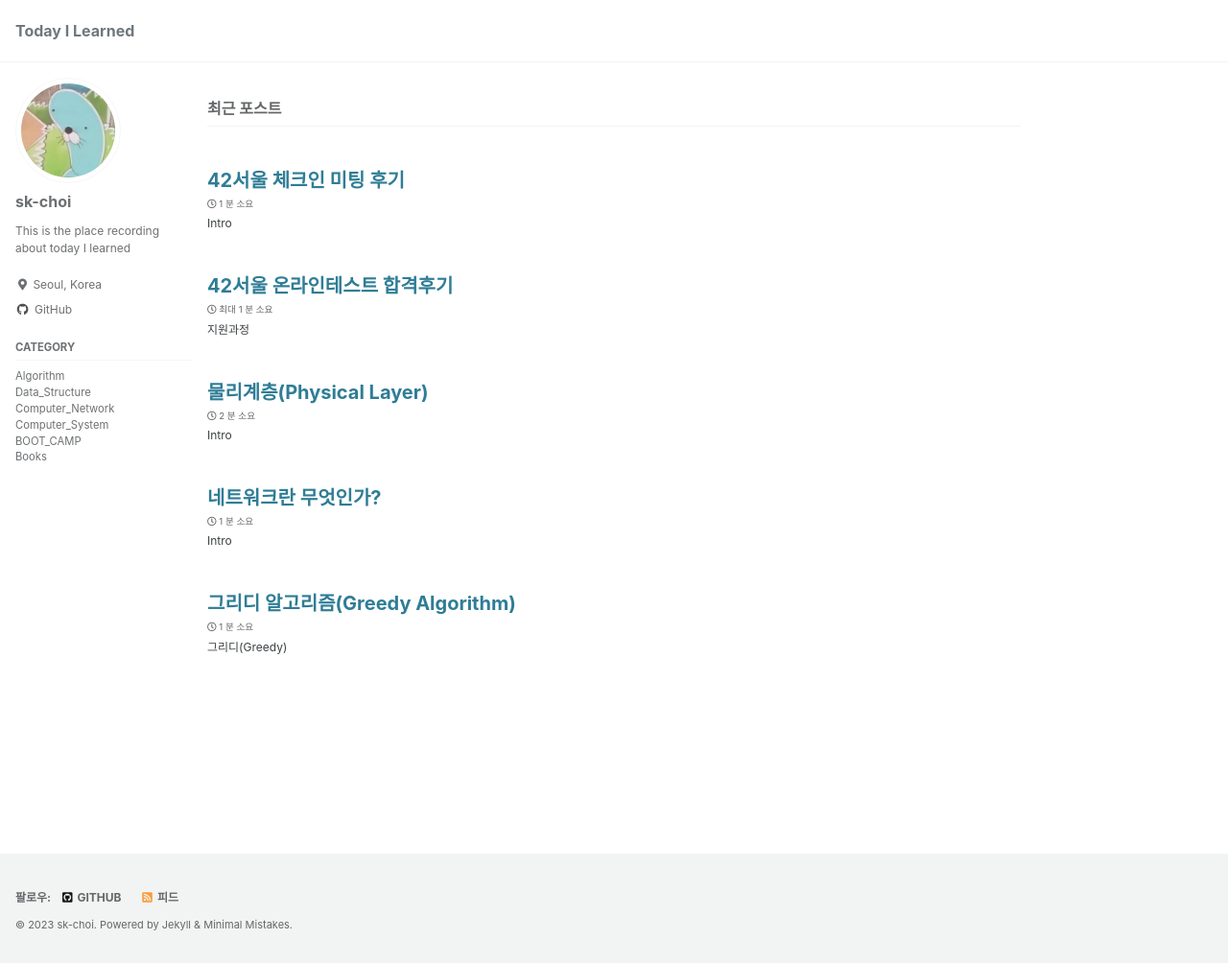
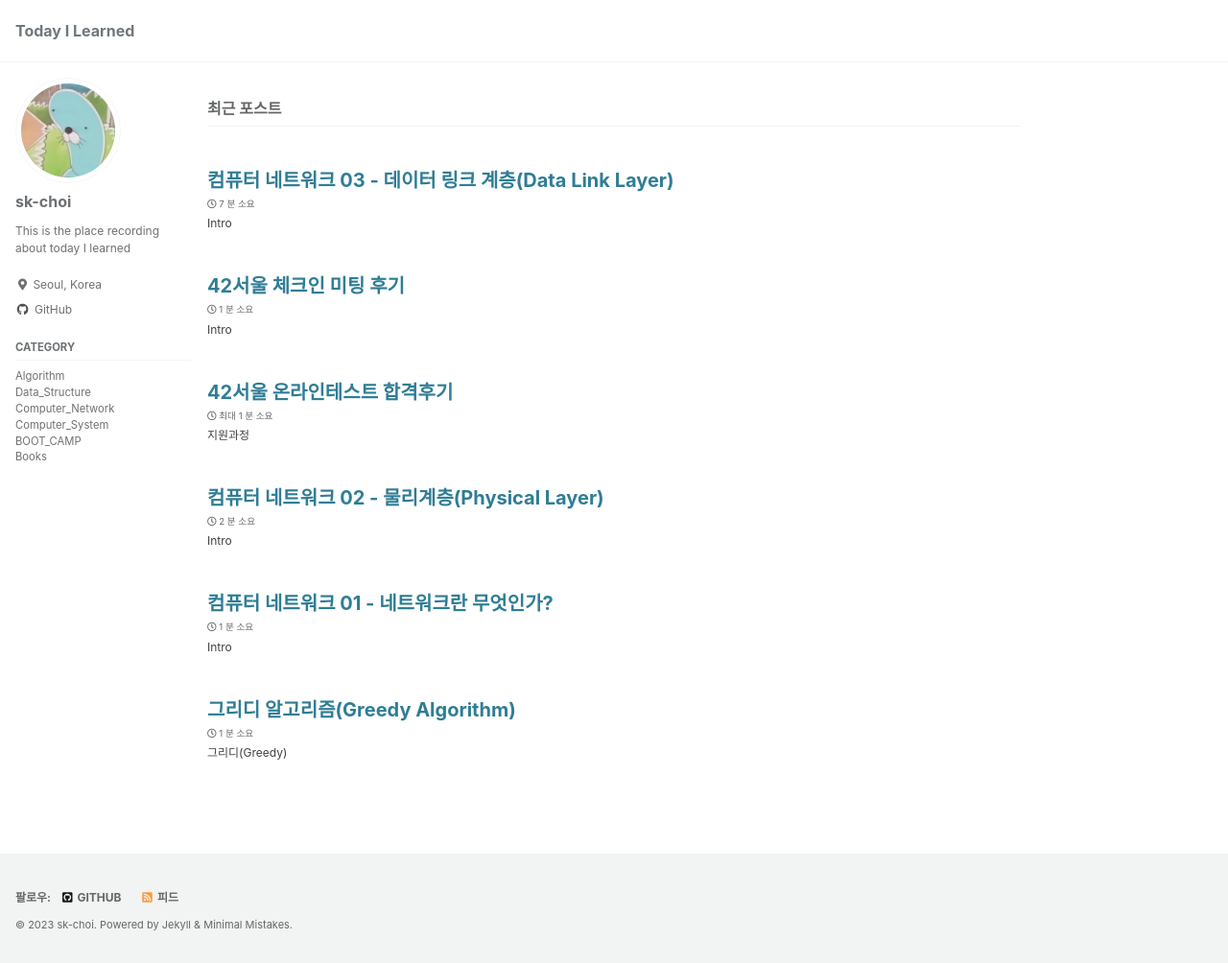
Before and after one commit to sk-choi/sk-choi.github.io, a Jekyll site: the page built from index.html, in a window 1280 px wide and 1004 px high. Shown: the whole window at 96% size. Built offline with Jekyll 4.4.1, drawn with Linux system fonts in a browser that asks for light colours; cached includes are drawn as plain includes; the list of posts is cut into pages by our own code; some of the changed lines change nothing that is shown.

Commit message:
network03 add

```diff
--- a/_posts/컴퓨터 사이언스/네트워크/2023-07-15-network01.md
+++ b/_posts/컴퓨터 사이언스/네트워크/2023-07-15-network01.md
@@ -1,5 +1,5 @@
 ---
-title : "네트워크란 무엇인가?"
+title : "컴퓨터 네트워크 01 - 네트워크란 무엇인가?"
 date : 2023-07-15 23:06:30 +/-TTTT
 categories :
 - Computer_Network
--- a/_posts/컴퓨터 사이언스/네트워크/2023-07-16-network02.md
+++ b/_posts/컴퓨터 사이언스/네트워크/2023-07-16-network02.md
@@ -1,5 +1,5 @@
 ---
-title : "물리계층(Physical Layer)"
+title : "컴퓨터 네트워크 02 - 물리계층(Physical Layer)"
 date : 2023-07-15 23:06:30 +/-TTTT
 categories :
 - Computer_Network
--- /dev/null
+++ b/_posts/컴퓨터 사이언스/네트워크/2023-07-16-network03.md
@@ -0,0 +1,207 @@
+---
+title : "컴퓨터 네트워크 03 - 데이터 링크 계층(Data Link Layer)"
+date : 2023-07-16 18:29:47 +/-TTTT
+categories :
+- Computer_Network
+tags :
+- [네트워크] #소문자만 가능
+published : true
+#permalink : categories/computer_network
+
+toc: true
+toc_sticky: true
+---
+
+# Intro
+
+이 글은 컴퓨터 네트워크의 OSI 7 layer기준으로 제 2계층인 데이터 링크 계층에 대해 다룹니다.
+
+------
+
+# 프로토콜과 프레임
+
+**프로토콜:** 데이터 전송 시 필요한 규칙, 형식과 절차가 모두 정의된 것
+**프레임:** 데이터 링크 계층에서 데이터를 보내고 데이터를 받을 때 사용하는 기본 단위
+데이터 링크 계층에서는 프레임을 기본 단위로 해서 데이터를 전송함
+entity는 데이터 통신과 관련한 기기를 말한다.
+프로토콜에 들어가는 규칙은 **(1)데이터 포맷**, **(2)타이밍**, **(3)동작** 등이 포함된다.(무엇을 언제 어떻게 보내느냐?에 대한 정의)
+
+-----
+
+# OSI 모델의 계층
+osi 모델: 7계층으로 이루어져 있음.
+개념적으로는 n계층은 n계층끼리 전송함. 사실은 밑의 계층을 통해서 전송됨
+
+![img](https://blogfiles.pstatic.net/MjAyMTAxMDhfNTUg/MDAxNjEwMDQwMjI2NzE0.VqKrhuEPNuVBA-3vO9dGUpwL-Ip4uHdZFyJDoBG-BMMg.Hxn1h8hIV_JuMXbAl56GSAJ1ZjSYMdlwitA1ZI1inX0g.PNG.cometrue0319/%EC%8A%A4%ED%81%AC%EB%A6%B0%EC%83%B7_2021-01-08_%EC%98%A4%EC%A0%84_2.23.19.png?type=w1)
+
+
+**SDU:** 서비스 데이터 유닛, 서비스를 제공하기 위한 데이터 단위
+**PDU:** 프로토콜 데이터 유닛, 프로토콜을 포함한 데이터 유닛
+4계층의 pdu는 3계층의 sdu가 됨. **sdu + pci = pdu**
+**SAP:** 서비스 어세스 포인트, 모든 계층 간의 통신(1-2, 2-3, 3-4 등), 데이터 전송은 이 곳에서 이루어진다.
+osi의 계층은 7개의 계층으로 이루어져 있음. 통신에 필요한 것을 역할 별로 나누어서 7가지로 나눔.
+-> osi 7 layered reference model: ~~이 모델을 참조해서 네트워크 모델을 만들어라!~~
+
+![img](https://blogfiles.pstatic.net/MjAyMTAxMDhfMjk4/MDAxNjEwMDM5ODE2NzU2.GUpFWowhAgWC18CeX7X7i2nxizMlc-_83i4cwo_bWMUg.Wb8bxDZ4O_jpEenXkV4OjG6GeckfCAOGpnLFcWsZ6iwg.PNG.cometrue0319/%EB%8B%A4%EC%9A%B4%EB%A1%9C%EB%93%9C.png?type=w1)
+
+**제 1계층(물리계층):** 기계적이고 전기적인 것을 정의 함. 커넥터도 정의 함(osi에서 실제로 정의되어 있지는 않음, 정의해라 정도의 의미)
+
+**제 2계층(데이터 링크 계층):** 물리적으로 연결 된 두 개의 노드(이웃 간 노드) 사이의 신뢰성 있는 데이터 전송을 보장하는 것을 함. 물리 계층에서는 데이터 전송에 장애가 있는 것을 인지하지 못함. 그래서 2계층에서는 노이즈로 인한 데이터 깨짐을 인지하고 검출 및 수정하는 일을 함.
+가장 중요한 일: 같은 미디어를 두 개 이상의 노드가 공유할 경우에는 한 사람만 이 미디어를 사용할 수 있게 보장해주어야 함. (mac: media access control)
++ 흐름제어: 데이터 전송 시에 준비가 되어 있지 않으면 데이터 전송을 완전히 처리해 줄 수 없음. 그래서 전송 속도나 여러 상황을 제어하는 기능이 필요한데 이것이 흐름제어어의 역할이라 할 수 있다.
+1. 데이터의 프레임화
+2. 프레임의 순서 제어
+3. 프레임의 전송 확인과 흐름 제어
+4. 오류 검출 및 복원
+
+**제 3계층(네트워크 계층):** 길을 찾는 기능, 서브넷을 관리(패킷을 보내기 위해 경로를 찾는 일)
+
+**제 4계층(트랜스포트 레이어):** 엔드 투 엔드, 사용자 간 신뢰성 있는 데이터 전송을 위한 계층
+카톡이 안전하게 친구에게 도달하는 것은 4계층이 보장해 준다.
+
+**제 5계층(세션 레이어):** 사용자 간 연결을 잘 관리해주는 것을 관리
+ex. 수강신청 시에 로그인한 상태를 유지시켜주는 것
+
+**제 6계층(프레젠테이션 레이어):** 보여주는 역할, 데이터를 보여주고 암호화 및 해석화 해주는 역할
+
+**제 7계층(응용 계층):** 웹 브라우저와 같은 서비스
+
+tcp/ip 모델에서는 3계층이 ip, 4계층이 tcp, 나머지 5,6,7 계층이 응용계층으로 섞여 있음
+
+여기서는 2계층(데이터 링크 계층)에 대해 자세히 다룬다.
+-------------------
+
+# 채널 얼로케이션
+
+채널 얼로케이션(allocation): 미디어를 어떤 특정 노드가 사용할 수 있게끔 할당하는 것
+
+스태틱(static) 채널 얼로케이션: 한 번 정해놓으면 바뀌지 않음
+다이나믹(dynamic) 채널 얼로케이션: 계속 바뀜
+
+채널 하나를 여러개의 스테이션이 사용하고 싶을 경우
+데이터를 동시에 보낼 경우 충돌이 발생하는 것을 알 수 있는 경우
+남이 데이터를 보내면 데이터를 보낸다는 것을 알 수 있는 경우(반송파(carrier)로 파악)
+
+-----------
+
+# 맥 레이어/로지컬 링크 컨트롤 레이어
+
+데이터 링크 계층은 크게 봤을 때 두 가지로 나뉜다.
+1. MAC: Media Access Control
+2. LLC: Logical Link Control
+
+MAC은 어떻게 프레임을 전송할 것인지 정의하는 것.
+LLC는 프로토콜을 식별하여 연결을 유지하는 기능 수행.
+
+------------------
+
+# 맥 프로토콜의 종류(알로하, slotted ALOHA, CS, MA, CD, Collision free)
+
+![img](https://static.javatpoint.com/difference/images/pure-aloha-vs-slotted-aloha.png)
+
+통신에서 가장 기본적인 맥 프로토콜: **알로하 프로토콜**(네 개의 섬에 있는 캠퍼스 간에 무선통신을 위한 프로토콜, 내가 데이터를 보내고 싶을 때 데이터를 보냄)
+운이 좋으면 전달 되는 것이고 안되면 어쩔 수 없는 것임. (이 문제는 LLC가 담당)
+모든 패킷의 길이는 같다. (항상 같은 길이의 데이터를 보냄)
+데이터를 보내는데 t 만큼의 시간 필요. 그래서 패킷이 정상적으로 전송되기 위해선 +t 혹은 -t 만큼의 시간 필요.
+그렇기에 2t 동안의 시간 동안 다른 노드가 데이터를 보내지 않아야 내 데이터가 무사히 전송됨.
+람다(도착할 확률): 0.18 (100mbps 중에서 18mbps만 사용가능)
+
+![img](https://static.javatpoint.com/difference/images/pure-aloha-vs-slotted-aloha2.png)
+
+**slotted ALOHA protocol:** 알로하 프로토콜의 개선된 버전. 시간을 특정 단위로 쪼개서 어떤 사람도 그 시간대 데이터를 보내지 못하고 다음 시간대에 보내야 한다.
+이 프로토콜에서는 한 시간대에 두 개 이상의 노드가 데이터를 보내려고 하면 충돌이 발생.(1t에서 충돌이 발생할 확률로 감소, 절반으로 감소)
+결국 약 0.37로 확률이 두 배만큼 증가한다.
+
+**캐리어 센스(Carrier Sense, CS):** 이더넷 환경에서 통신을 하고 싶은 PC나 서버는 먼저 지금 네트워크 상에 통신이 일어나고 있는지를 확인한다. 즉 우리가 자원을 쓰고 있는 PC나 서버가 있는지를 확인해 보는 것. 이것을 '캐리어(반송파)'라 하는데 캐리어를 감지하는 것을 '캐리어 센스(Carrier Sense)'라 함.
+
+**멀티플 액세스(Multiple Access):** 다른 노드에서 데이터 통신이 발생하는지 계속해서 보는 것. (계속해서 보는 방법과 띄엄띄엄 보는 방법으로 나뉨)
+계속해서 보는 방법의 경우 데이터 전송이 끝나자마자 다른 두 노드가 동시에 데이터를 전송하려다 충돌이 발생할 수 있다. 결국엔 확률적인 문제.
+
+**CD(Collision Detection):** 컬리젼(충돌)이 발생하면 데이터 전송을 중지함.
+데이터 전송을 중지하고 다음 전송 전까지 기다리는 시간은 랜덤으로 정해진다. 충돌이 발생하고 랜덤 시간으로 대기할 때 마다 다음 기다리는 시간은 두 배씩 들어난다.
+(Binary exponential back-off Algorithm)
+
+**collision free protocol:**
+1. 처음에 n개의 노드가 있을 경우, 데이터 전송 순서를 정한 다음 데이터 전송을 하고 그 다음에도 마찬가지로 순서를 정해서 데이터 전송을 하게 한다.
+
+2. 데이터를 전송할 노드에서 제일 처음에 자신의 주소를 보내는데 주소가 제일 상위비트인 노드부터 먼저 보내고 하위비트인 노드는 나중에 보내는 식으로 데이터 전송 순서를 정한다.
+
+------------
+
+# 프레이밍, 에러 컨트롤, 플로우 컨트롤, 스터핑
+
+네트워크는 7계층으로 이루어져 있다. 데이터 링크 계층에서 하는 일은 이웃 노드 간 안전한 데이터 전송을 하는 것이다.
+여기서 작동하는 주요 개념이 바로 프레이밍, 에러 컨트롤, 플로우 컨트롤, 심플렉스(단방향 통신), 듀플렉스(양방향통신: 하프-듀플렉스, 풀-듀플렉스)이다.
+
+**누가 데이터를 보내고 누가 받을 것인가? - 플로우 컨트롤**
+**보낼 데이터를 적당한 크기로 나누는 것 - 프레이밍**
+**데이터 전송과정에서 발생하는 오류를 감지하고 수정하는 것 - 에러 컨트롤**
+
+3계층에서 데이터 패킷을 만들고 그것을 데이터 링크 계층으로 보내면 페이로드(payload: 전송되는 순수한 데이터)가 된다.
+거기에 헤드와 트레일러가 붙으면 '프레임'이라는 단위가 된다.
+프레임을 만들면 제 1계층을 통해 전송되고 2계층에서는 헤더와 트레일러를 통해 에러 컨트롤, 플로우 컨트롤을 처리하고 문제가 없으면 3계층으로 전송된다.
+
+![img](https://media.geeksforgeeks.org/wp-content/cdn-uploads/1-30.png)
+
+**프레이밍(Framing)**: 데이터를 나누는 것. 2계층에서 보낼 수 있는 단위로 나누는 것.
+어떻게 프레임을 나눌 것인가에 대한 약속이 바로 프레이밍이다. 데이터를 받았는데 어떻게 나눌지 모른다면 문제가 발생하기 때문이다.
+그래서 내가 보낼 데이터를 얼마나 보낼 것인지 미리 알려주는 방법으로 문제를 해결한다. -> (캐릭터 카운트(Character count))
+
+문제는 에러가 발생할 경우인데, 캐릭터 카운트를 전송할 때 오류가 발생하게 되면 복구가 불가능한 에러가 발생하게 된다. 현실에서는 앞과 뒤를 알려주는 특수한 문자(플래그)를 알려준다.
+하지만 만약 내가 보내는 데이터 가운데에 플래그에 사용된 문자가 똑같이 있으면 받는 쪽에서는 그 플래그만을 보고 데이터 수신을 멈출 수 있다. 그래서 그 플래그 이후의 데이터를 무시할 수 있는 가능성이 생긴다.
+그래서 데이터를 보낼 때 데이터 안에 플래그와 똑같은 문자가 있을 시 그 문자 앞에 특수한 문자를 덧붙여서 데이터를 보낸다.
+ex. 만약 플래그에 ‘5’가 있는데 데이터 가운데에 똑같이 ‘5’가 있으면 ‘5’앞에 ‘3’을 덧붙여서 데이터를 전송한다.
+
+이와 같이 데이터를 보낼 때 플래그를 사용해 처음과 끝을 알려주는 것을 **스터핑(Stuffing)**이라고 한다. 그리고 문자를 사용해 스터핑을 하는 것을 **Byte-Stuffing**이라고 한다.
+좀 더 빠르게 데이터를 보내기 위해서 데이터를 문자 단위로 나누지 않고 전체 데이터를 비트 시퀀스로 생각해 보내는 방식도 존재한다.
+데이터를 보내기 위해 비트로 만들어진 플래그를 보내고 데이터를 보낸 후 데이터 전송 완료 플래그를 또 보내는 방식이다.
+하지만 우연히 데이터 안에 플래그와 똑같은 데이터가 있다면 수신 측에서는 이것을 발견하는 순간 수신을 종료하게 된다. 그래서 보내는 측에서는 플래그에 1이 다섯 개가 있을 경우 데이터에도 1이 다섯 개 있으면 다섯 개를 보낸 후에 무조건 0을 보내는 식으로 문제를 해결한다.
+(강제적으로 0을 삽입)->**Bit Stuffing**
+현재는 이러한 비트 스터핑 방식을 통해 프레이밍을 진행한다.
+
+# 에러 디텍션 코드, 플로우 컨트롤, ENQ/ACK 기법
+
+**에러 디텍션 코드:** 원래 보내고자 하는 데이터에 미리 약속되어 있는 시퀀스를 같이 보냄으로서 같이 보낸 코드로 원래 데이터를 나누었을 때 발생하는 나머지가 일치하면 데이터에 문제가 없다는 판단을 하게 만든다. 중간에 데이터가 에러 날 경우 나머지가 0이 되지 않으므로 오류를 탐지할 수 있다. (CRC)
+CRC는 에러 발생만 알고 어디서 에러가 발생했는지는 모른다. 어디서 에러가 발생했는지 아는 코드가 바로 **해밍코드(Hamming Code)**이다. 기존 데이터에 다른 코드를 덧붙여서 어디서 오류가 발생했는지 알 수 있음.
+실제 데이터에 추가적으로 데이터를 덧붙이는 것이므로 비효율적이며, 저속으로 데이터를 보내는 경우에 자주 사용하고 고속으로 데이터를 보내는 경우에는 사용하지 않는다.
+
+![img](https://www.scaler.com/topics/images/flow-control-and-error-control_thumbnail.webp)
+
+**플로우 컨트롤:** 데이터를 보내는 쪽에서는 한 번에 데이터를 많이 보내고 싶은데 데이터를 받는 쪽에서는 그걸 빠르게 처리할 수 없으므로 받는 쪽에서는 버퍼가 발생하게 된다. 받는 쪽에서 데이터를 처리하는 속도가 느리다면 데이터를 받는 쪽에 맞추어 천천히 데이터를 보낸다.
+
+![img](https://blog.kakaocdn.net/dn/dNXq6S/btq1FB5uflc/r1BlOvL8RdaB20LBp2FvZK/img.png)
+
+**ENQ/ACK 기법:** 데이터를 보낼 때 먼저 상대방 쪽에 ENQ를 보내고 상대방 쪽에서 오는 ACK를 확인하고 보내기 때문에 상대방의 속도에 맞추어 데이터를 전송할 수 있다.
+
+데이터를 받는 쪽이 여러 스테이션(station)이라면?
+매스터가 있어서 각각의 스테이션에 물어보는 방식을 이용한다.
+**NACK(Negative-ACK):** 데이터를 받을 준비 혹은 보낼 준비가 안 되어있다. => 폴링기법
+
+-----------------------------
+
+# 스탑 앤 웨이트, ARQ, 윈도우(Go Back N 방식)
+
+스탑 앤 웨이트: 데이터를 보내고 기다리면서 전송 속도를 맞추는 방식, 하지만 효율성(속도)가 떨어지는 단점이 존재한다.
+효율성을 높이기 위해 등장한 방법이 바로 ARQ 방식이다.
+
+![img](https://learnlearn.uk/igcsecs/wp-content/uploads/sites/23/2021/03/Stop-and-wait-ARQ-1.jpg)
+
+**ARQ(Automatic Repeat Request) 방식:** 데이터를 보낼 때 에러가 발생하면 상대방 측에서 에러가 발생했다는 신호를 전송측에 보내고 에러가 난 부분만 다시 보내주는 방식
+상대방에게 데이터를 1을 보내면 상대방 측에서 데이터를 받고 ACK를 보냄.
+만약 10이라는 데이터를 보내는데 상대방 측에서 NACK가 오면 이 데이터를 다시 보내는 것이다.
+만약 데이터 전체가 제대로 전송이 안 될 경우 ACK가 전송도 안된다. 그래서 전송하는 측에서는 일정시간을 기다리면서 ACK가 오지 않을 경우 다시 데이터를 전송하는 방법을 사용한다.
+(이것도 스탑 앤 웨이트 방식이라 효율이 떨어짐.)
+그래서 받는 쪽에 일정 데이터를 저장할 수 있는 버퍼를 놓고 전송 측에서 버퍼 사이즈에 맞는 데이터를 전송할 수 있게 함.
+
+![img](https://blog.kakaocdn.net/dn/5Bsbb/btqVV4gmqAU/trOi1j9XJxuqcHsNurkbjK/img.png)
+
+**윈도우:** 전송 또는 수신 측에서 만든 버퍼의 사이즈. (버퍼 크기와 같을 수도 작을 수도 있음)
+창문을 여는 것과 비슷하다. 창문을 열면 벽 전체가 열리는 것이 아니라 일부분만 열리는 것처럼 버퍼 크기의 일부만 받는다는 것이다.
+버퍼의 크기가 7인 경우 3의 데이터를 이미 보냈다면 4의 크기 정도만 보낼 수 있음.
+스탑 앤 웨이트 방식보다 효율적이다.
+보내는 쪽에서 01A0이라는 데이터를 보낼 때 이것을 잘 받으면 0번에 대해서 잘 받았다는 신호를 줌. 그러면 보내는 쪽에서 1에 대한 데이터를 보내고 A0에 대한 데이터를 보내면 받는 쪽에서는 1번에 대해 제대로 받고 1에 대한 응답을 줌.
+받는 쪽에서 시간 안에 응답이 오지 않으면 응답이 오지 않은 부분에 대해서 다시 데이터를 보냄. (고 백 엔(Go Back N)방식)
+
+1. 에러가 난 것 하나에 대해서만 다시 데이터를 보내는 것: Selective repeat 방식(효율성 높음, 유지 관리 쉽지 않음, 에러 난 부분을 다시 맞춰야 하기 때문)
+2. 에러가 난 이후의 받은 것들을 다 폐기하고 새로 받는 것: 고 백 엔 방식(효율성 다소 떨어짐)
+3. 데이터를 보내고 대기하면서 데이터를 전송: 스탑 앤 웨이트 (효율성 많이 떨어짐)
```
